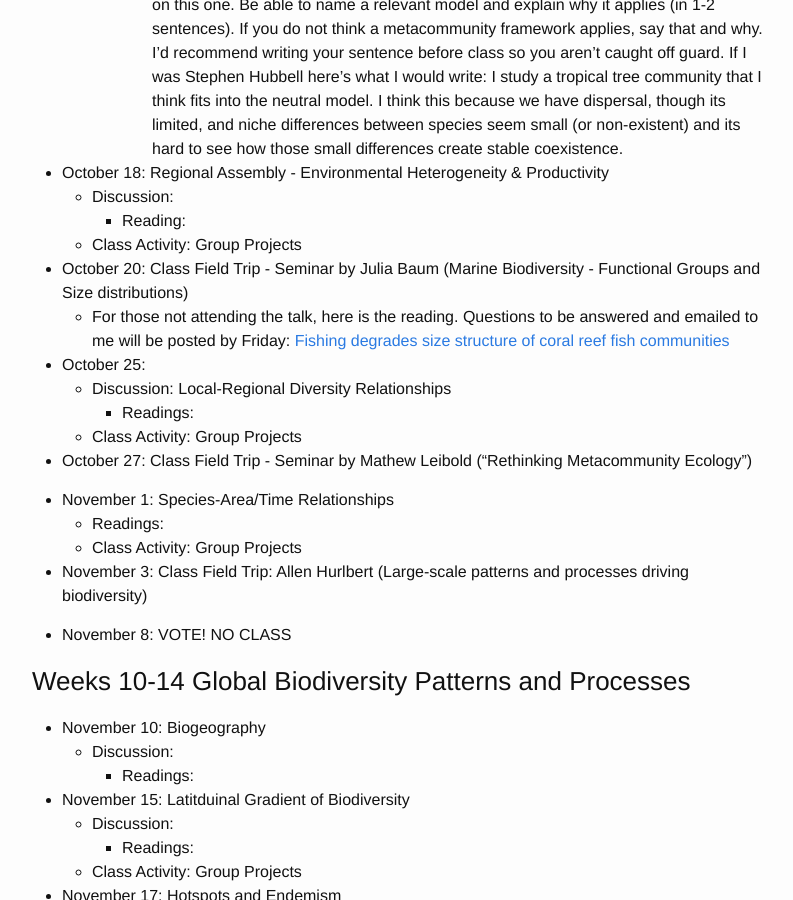
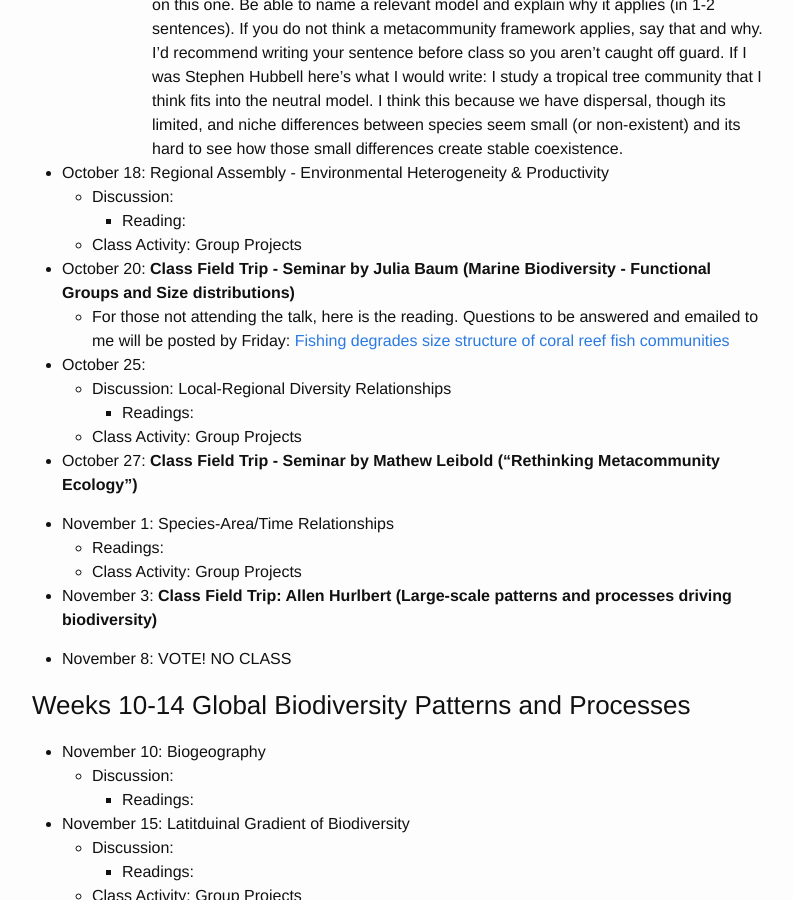
Before and after one commit to skmorgane/biodiversity-course, a Jekyll site: the page built from schedule.md, in a window 1280 px wide and 900 px high, scrolled down 6029 px. Shown: the whole window, without its empty margins (238-1031 px from the left). Built offline with Jekyll 4.4.1, drawn with Linux system fonts in a browser that asks for light colours.

Commit message:
Emphasize class field trips

```diff
--- a/schedule.md
+++ b/schedule.md
@@ -191,7 +191,7 @@ Tuesdays are often a split between class activity and discussion, thus there are
          * Reading:
     * Class Activity: Group Projects
 
-* October 20: Class Field Trip - Seminar by Julia Baum (Marine Biodiversity - Functional Groups and Size distributions)
+* October 20: **Class Field Trip - Seminar by Julia Baum (Marine Biodiversity - Functional Groups and Size distributions)**
     *  For those not attending the talk, here is the reading. Questions to be answered and emailed to me will be posted by Friday: [Fishing degrades size structure of coral reef fish communities](https://doi.org/10.1111/gcb.13482)
 
 
@@ -200,15 +200,13 @@ Tuesdays are often a split between class activity and discussion, thus there are
          * Readings:
     * Class Activity: Group Projects
 
-* October 27: Class Field Trip - Seminar by Mathew Leibold ("Rethinking Metacommunity Ecology")
-
-
+* October 27: **Class Field Trip - Seminar by Mathew Leibold ("Rethinking Metacommunity Ecology")**
 
 * November 1: Species-Area/Time Relationships
     *  Readings:
     *  Class Activity: Group Projects
 
-* November 3: Class Field Trip: Allen Hurlbert (Large-scale patterns and processes driving biodiversity)
+* November 3: **Class Field Trip: Allen Hurlbert (Large-scale patterns and processes driving biodiversity)**
 
 * November 8: VOTE! NO CLASS
 
```
